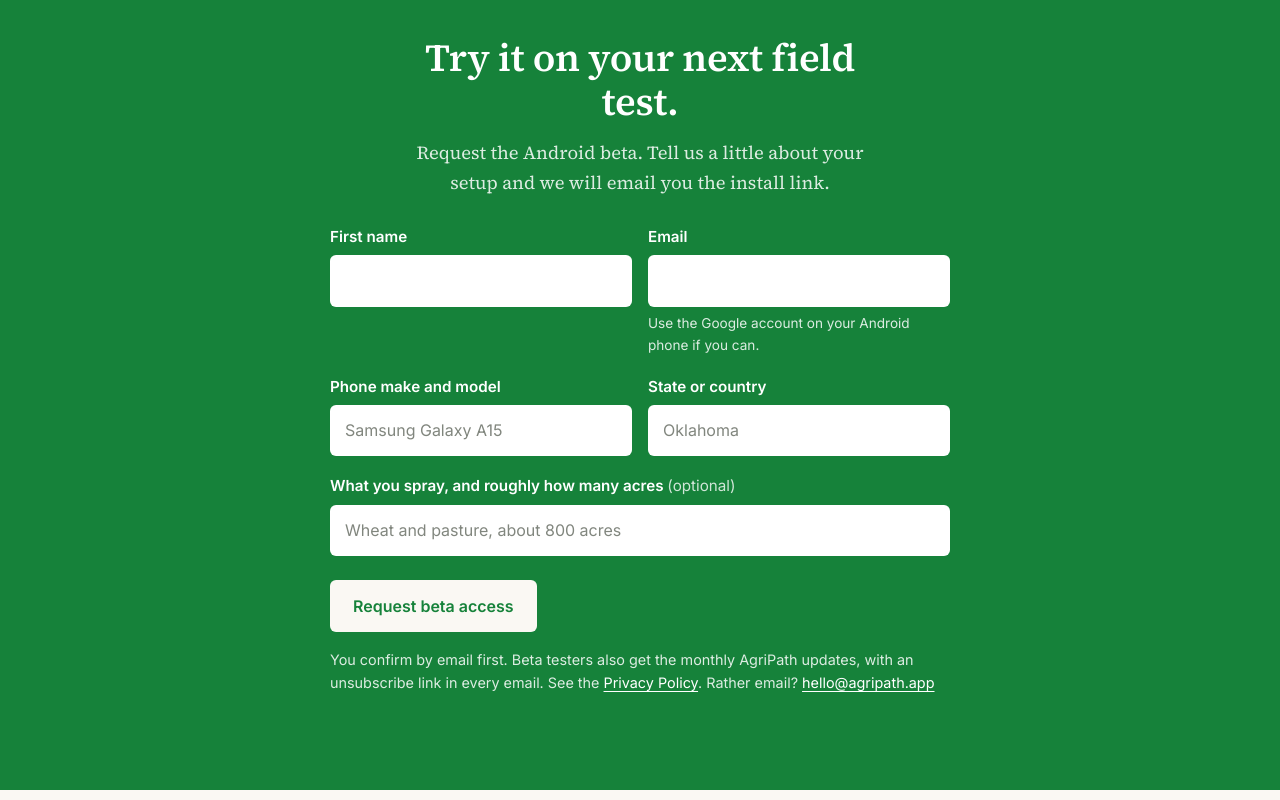
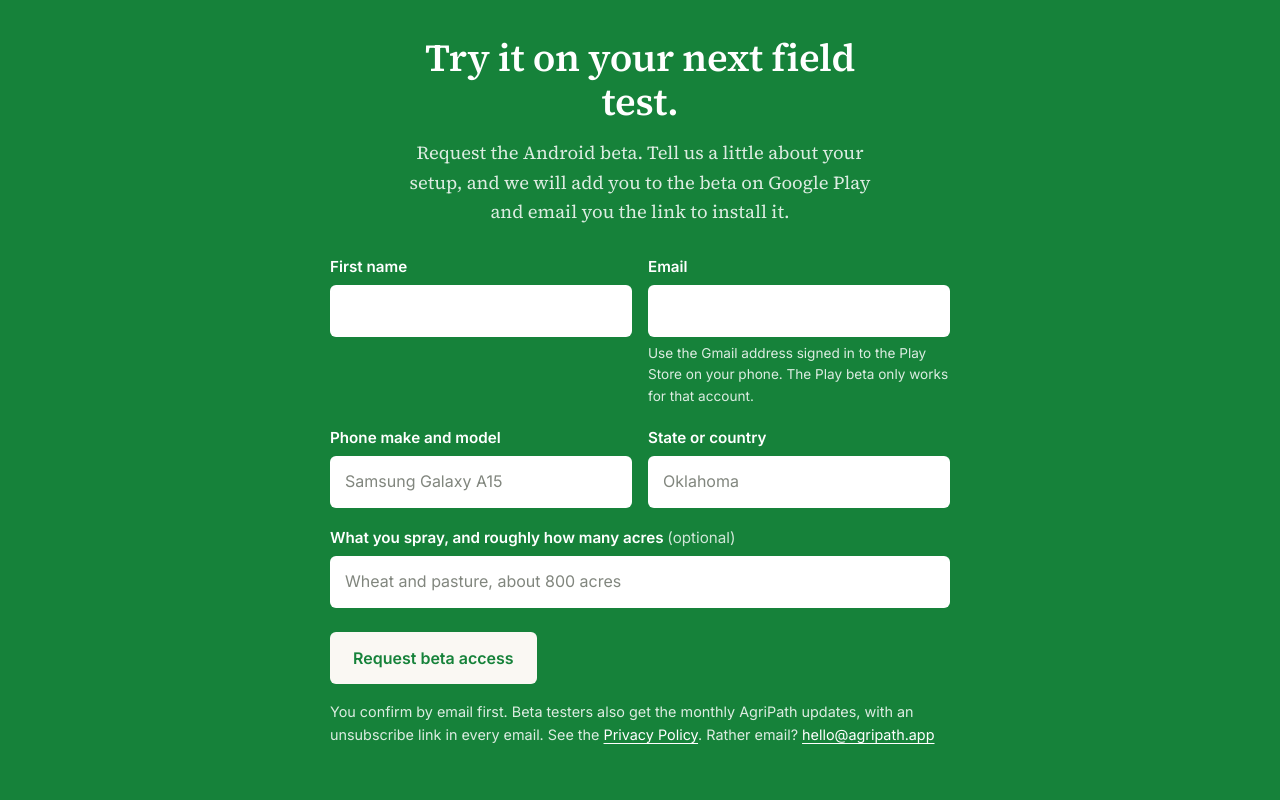
Before and after one commit to sandb0x79/agripath-www, a plain HTML site: page index.html in a window 1280 px wide. Shown: the part 6600-7400 px from the top of the page. Drawn offline with Linux system fonts and the light colour scheme.

Commit message:
Beta form: say the beta installs from Google Play; ask for the Play Store Gmail address
Co-Authored-By: Claude Opus 5.5 <noreply@anthropic.com>

```diff
--- a/index.html
+++ b/index.html
@@ -404,7 +404,7 @@
   <section class="cta-strip" id="beta">
     <div class="container narrow center">
       <h2>Try it on your next field test.</h2>
-      <p>Request the Android beta. Tell us a little about your setup and we will email you the install link.</p>
+      <p>Request the Android beta. Tell us a little about your setup, and we will add you to the beta on Google Play and email you the link to install it.</p>
       <form class="beta-form" action="https://app.kit.com/forms/10149999/subscriptions" method="post">
         <div class="beta-grid">
           <div class="beta-field">
@@ -414,7 +414,7 @@
           <div class="beta-field">
             <label for="beta-email">Email</label>
             <input id="beta-email" name="email_address" type="email" autocomplete="email" required />
-            <span class="beta-hint">Use the Google account on your Android phone if you can.</span>
+            <span class="beta-hint">Use the Gmail address signed in to the Play Store on your phone. The Play beta only works for that account.</span>
           </div>
           <div class="beta-field">
             <label for="beta-phone">Phone make and model</label>
```
